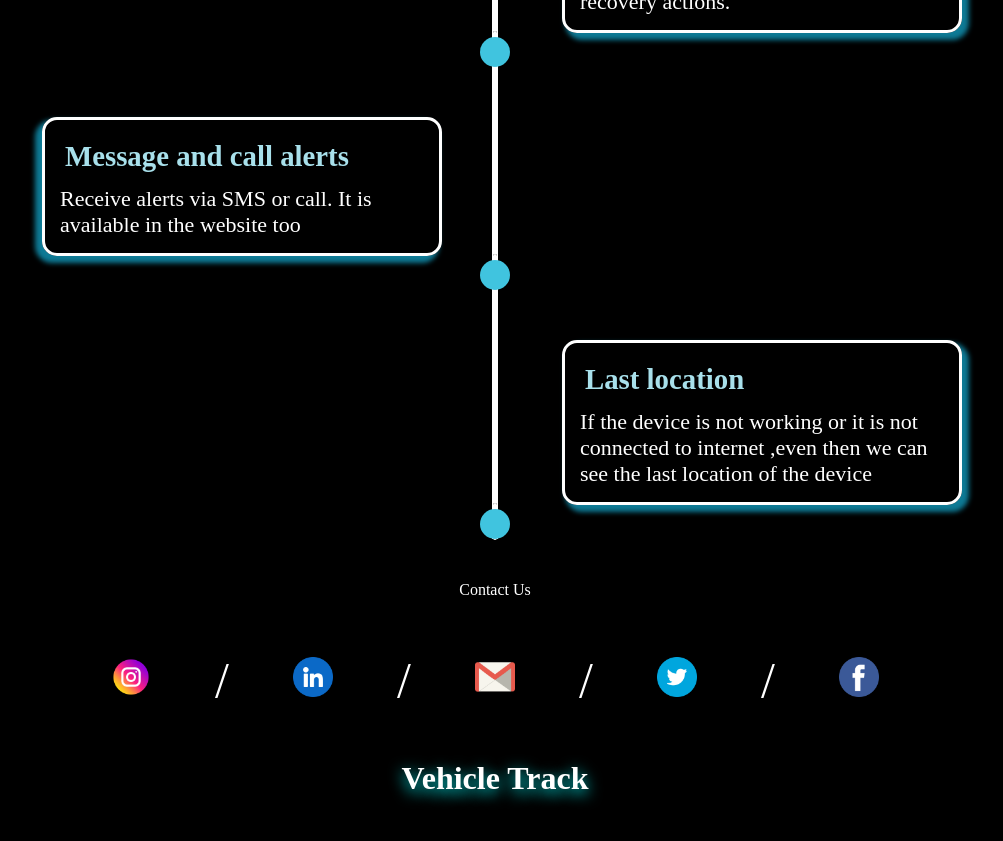
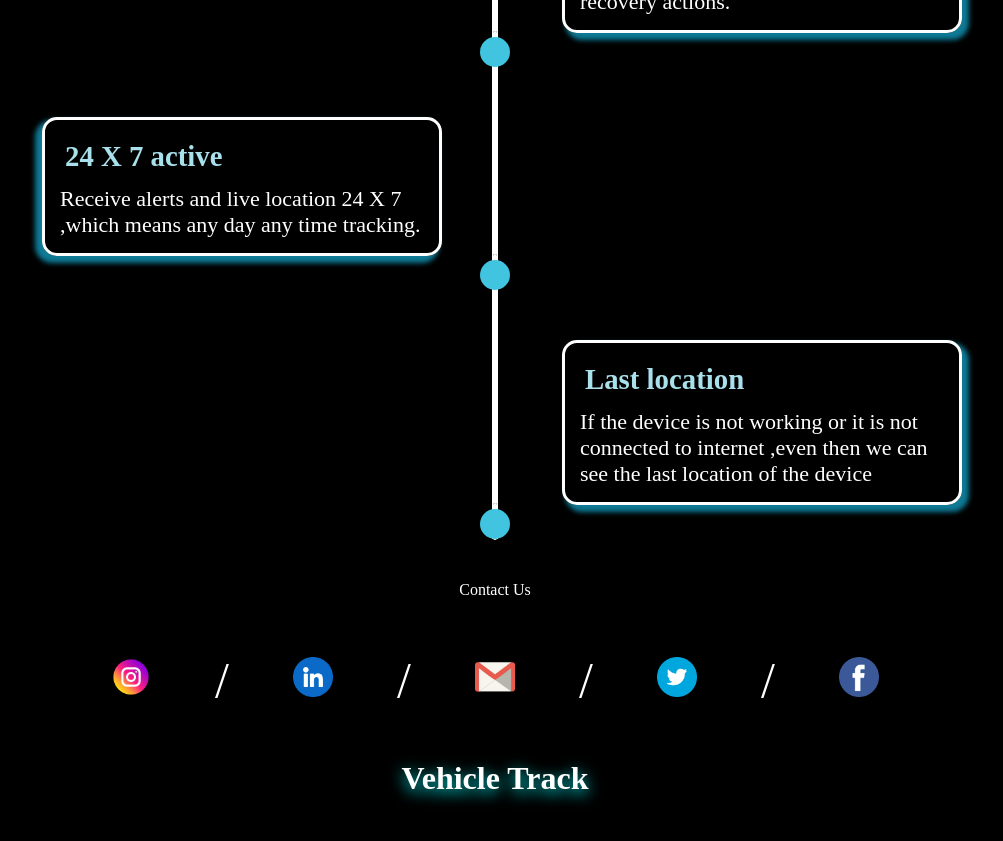
Before and after one commit to vikeshkumar100/vehicletracking, a React (Vite) app: page /feature in a window 1280 px wide. Shown: the part 1480-2321 px from the top of the page, without its empty margins (145-1148 px from the left). Built offline with nearby package versions, Linux system fonts and the light colour scheme; a web font is replaced by a local one.

Commit message:
change - feature page

```diff
--- a/src/components/feature.jsx
+++ b/src/components/feature.jsx
@@ -37,7 +37,7 @@ const Feature = () => {
           </li>
           <li>
             <div>
-              <time>Message and call alerts</time> Receive alerts via SMS or call. It is available in the website too
+              <time>24 X 7 active</time> Receive alerts and live location 24 X 7 ,which means any day any time tracking.
             </div>
             <center><i className='bx bxs-bell-plus'></i></center>
           </li>
```
